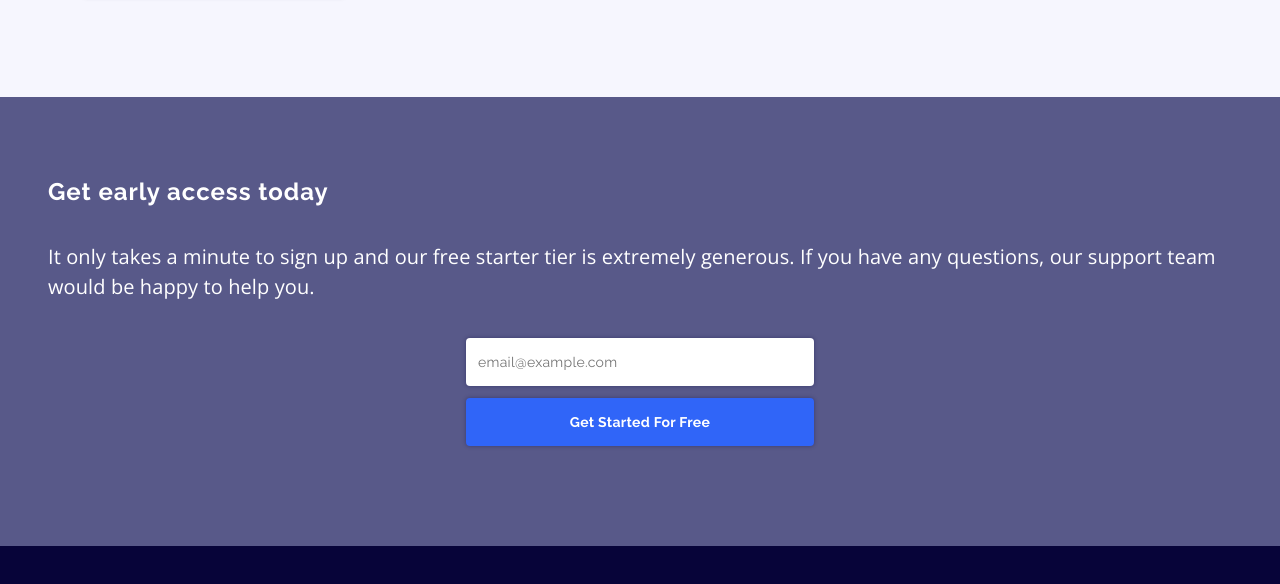
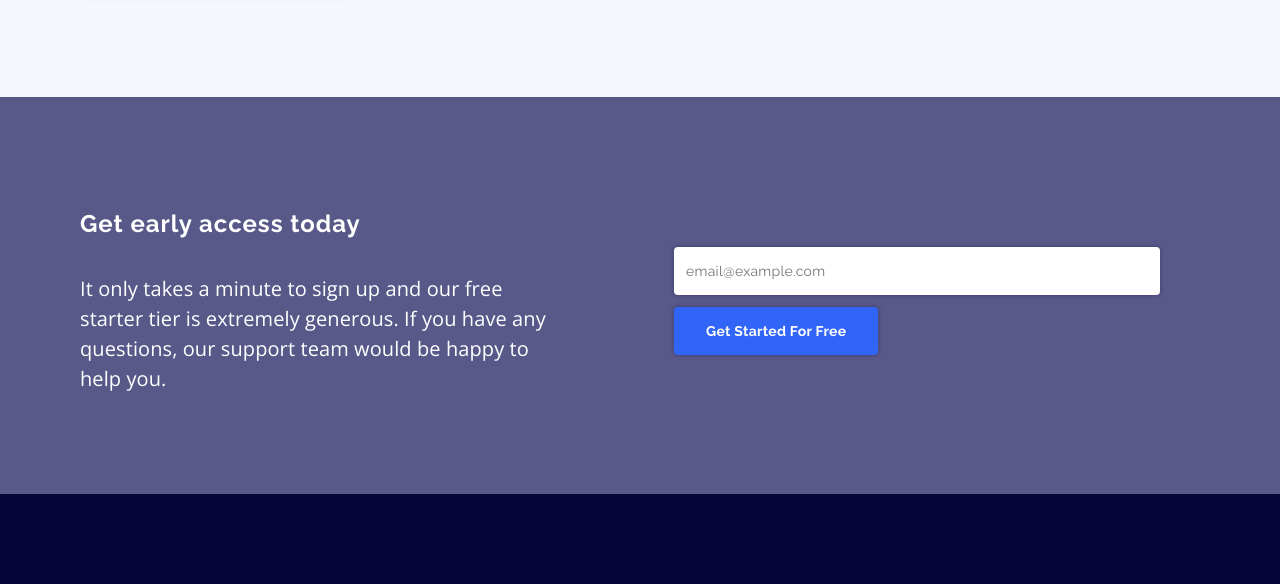
Before and after one commit to abizmo/fylo-landing-page-with-two-column-layout, a plain HTML site: page index.html in a window 1280 px wide. Shown: the part 1598-2182 px from the top of the page. Drawn offline with nearby package versions, Linux system fonts and the light colour scheme.

Commit message:
Desktop cta section

```diff
--- a/scss/components/_cta.scss
+++ b/scss/components/_cta.scss
@@ -1,18 +1,22 @@
 #cta {
+  align-items: center;
   background-color: var(--clr-primary-700);
+  display: flex;
+  flex-direction: column;
   padding-bottom: 6.25rem;
   padding-left: 3rem;
   padding-right: 3rem;
   padding-top: 5rem;
 
+  & div p {
+    margin-bottom: 2rem;
+  }
+
   & form {
     display: flex;
     flex-direction: column;
     gap: .75rem;
-    margin-left: auto;
-    margin-right: auto;
-    margin-top: 2.25rem;
-    max-width: 21.75rem;
+    width: 21rem;
 
     & input {
       border: none;
@@ -34,4 +38,26 @@
       }
     }
   }
+
+  @media(min-width: 80rem) {
+    align-items: center;
+    flex-direction: row;
+    justify-content: space-between;
+    padding-left: 5rem;
+    padding-right: 7.5rem;
+    padding-top: 7rem;
+
+    & div, & form {
+      width: 45%;
+    }
+
+    & div p {
+      margin-bottom: 0;
+    }
+    & form button {
+      padding-left: 2rem;
+      padding-right: 2rem;
+      width: fit-content;
+    }
+  }
 }
--- a/scss/components/_features.scss
+++ b/scss/components/_features.scss
@@ -4,7 +4,7 @@
   display: flex;
   flex-direction: column;
   gap: 8.125rem;
-  padding-bottom: 3.5rem;
+  padding-bottom: 7rem;
   padding-left: 2.25rem;
   padding-right: 2.25rem;
   padding-top: 3.5rem;
```
Also changed, not shown: css/index.css, 1 other file.
